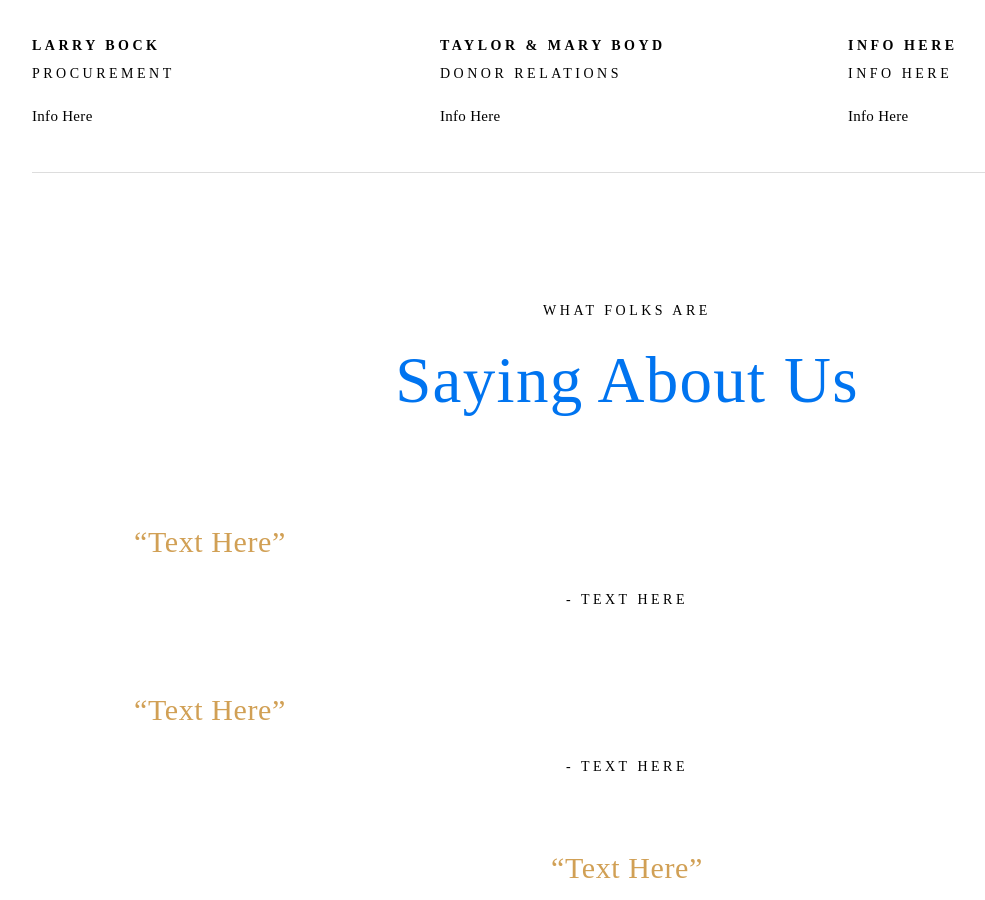
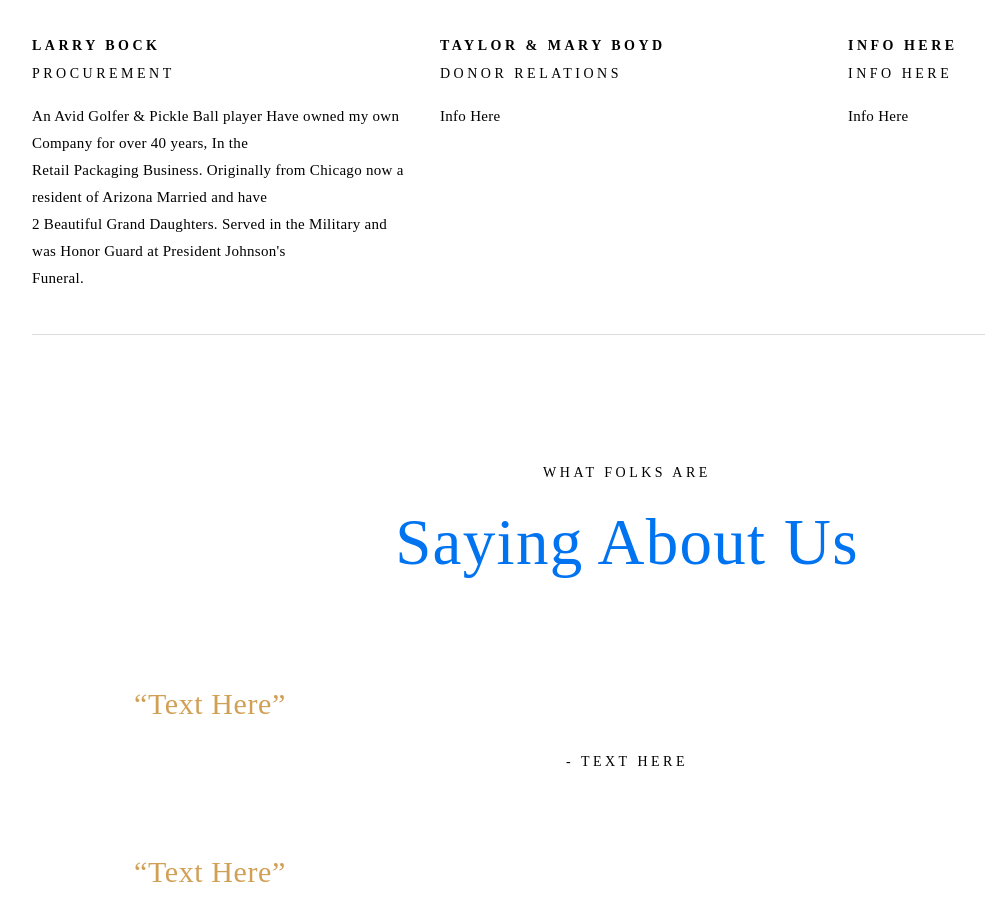
Before and after one commit to Ableallstarsorg/website, a website built with Parcel: page html/team.html in a window 1280 px wide. Shown: the part 4415-5315 px from the top of the page, without its empty margins (13-998 px from the left). Built offline with nearby package versions, Linux system fonts and the light colour scheme; files whose address does not match are found by name.

Commit message:
Update team.html

```diff
--- a/html/team.html
+++ b/html/team.html
@@ -508,7 +508,10 @@ Jeff is active in his church and enjoys volunteering in the community. He and hi
 
 </div></div><div class="sqs-block html-block sqs-block-html" data-block-type="2" id="block-yui_3_17_2_1_1552919605016_31649"><div class="sqs-block-content">
 <div class="sqs-html-content">
- <h3 style="white-space:pre-wrap"><strong>Larry Bock<br></strong>Procurement</h3><p style="white-space:pre-wrap">Info Here</p>
+ <h3 style="white-space:pre-wrap"><strong>Larry Bock<br></strong>Procurement</h3><p style="white-space:pre-wrap">An Avid Golfer & Pickle Ball player Have owned my own Company for over 40 years, In the
+Retail Packaging Business. Originally from Chicago now a resident of Arizona Married and have
+2 Beautiful Grand Daughters. Served in the Military and was Honor Guard at President Johnson's
+Funeral.</p>
 </div>
 </div></div></div><div class="col sqs-col-4 span-4" id="yui_3_17_2_1_1701112499328_123"><div class="sqs-block image-block sqs-block-image sqs-text-ready" data-block-type="5" id="block-yui_3_17_2_1_1555072603787_9612"><div class="sqs-block-content" id="yui_3_17_2_1_1701112499328_122">
 
```
